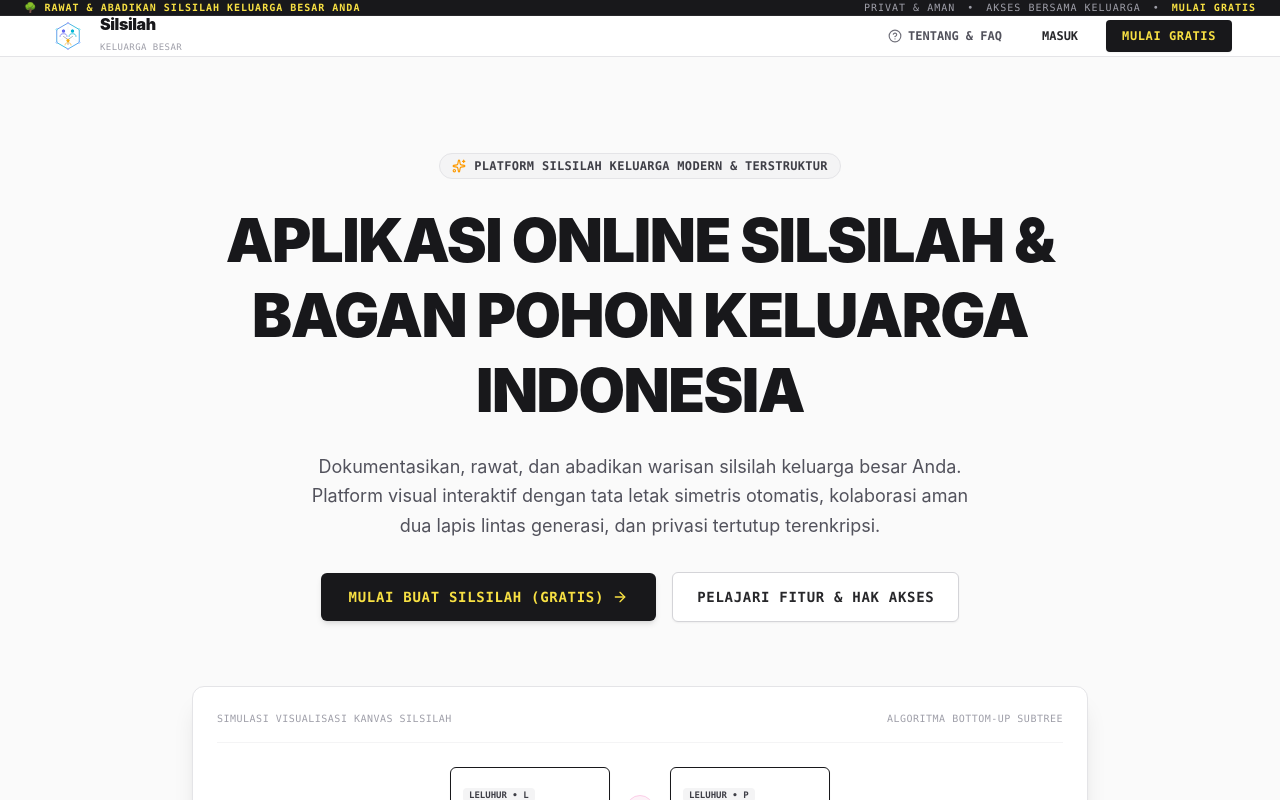
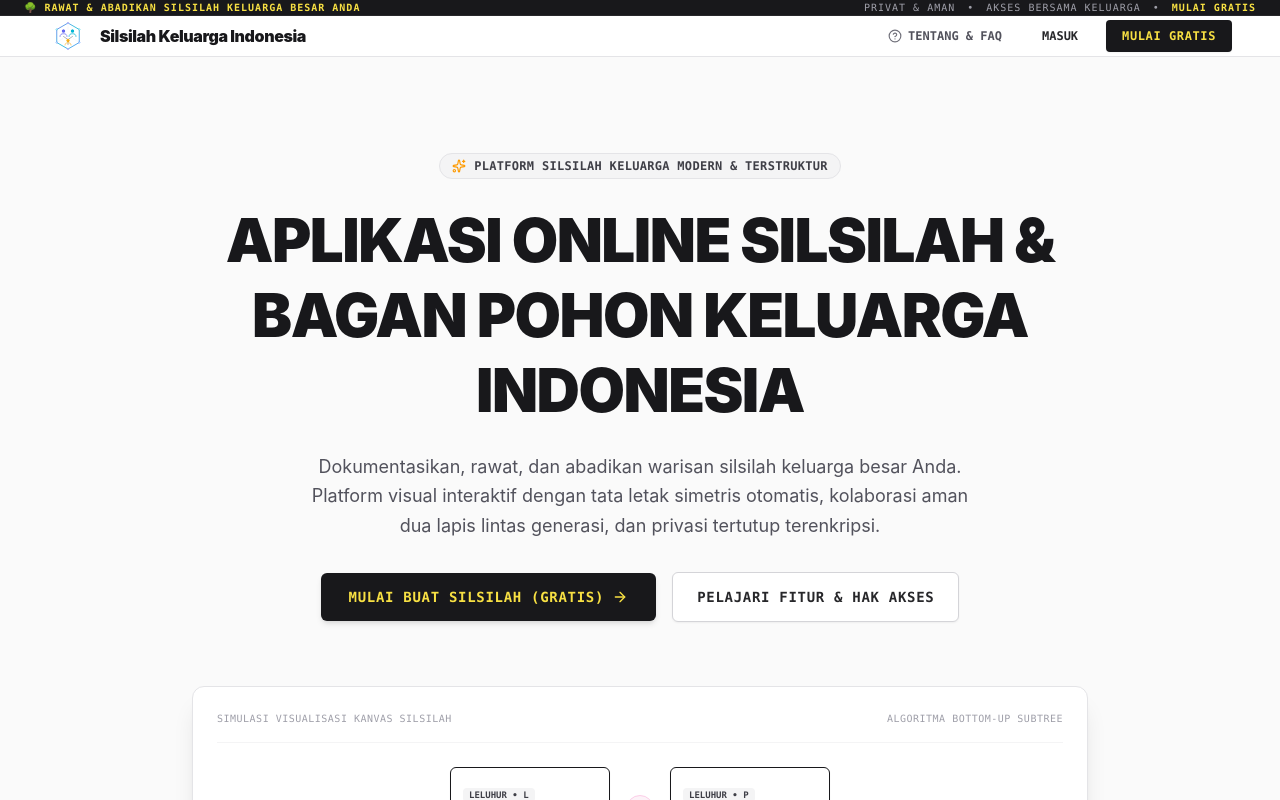
Before and after one commit to Daddy-JJ/silsilahFE, a React (Vite) app: page / in a window 1280 px wide. Built offline with nearby package versions, Linux system fonts and the light colour scheme; no server answers.

Commit message:
fix: unify brand text to 'Silsilah Keluarga Indonesia' with consistent font

```diff
--- a/src/components/LandingPage.jsx
+++ b/src/components/LandingPage.jsx
@@ -41,10 +41,7 @@ export default function LandingPage({ onOpenAuth, onOpenAboutFaq }) {
           />
           <div>
             <span className="font-black text-zinc-900 text-base leading-none tracking-tight block">
-              Silsilah
-            </span>
-            <span className="text-[9px] font-mono uppercase tracking-wider text-zinc-400">
-              Keluarga Besar
+              Silsilah<span className="font-black"> Keluarga Indonesia</span>
             </span>
           </div>
         </div>
--- a/src/components/Navbar.jsx
+++ b/src/components/Navbar.jsx
@@ -62,11 +62,8 @@ export default function Navbar({
             />
             <div className="hidden sm:block">
               <h1 className="font-black text-zinc-900 text-base leading-none tracking-tight">
-                Silsilah
+                Silsilah<span className="font-black"> Keluarga Indonesia</span>
               </h1>
-              <span className="text-[10px] font-mono uppercase tracking-wider text-zinc-400">
-                Collaborative Tree
-              </span>
             </div>
           </div>
 
```
